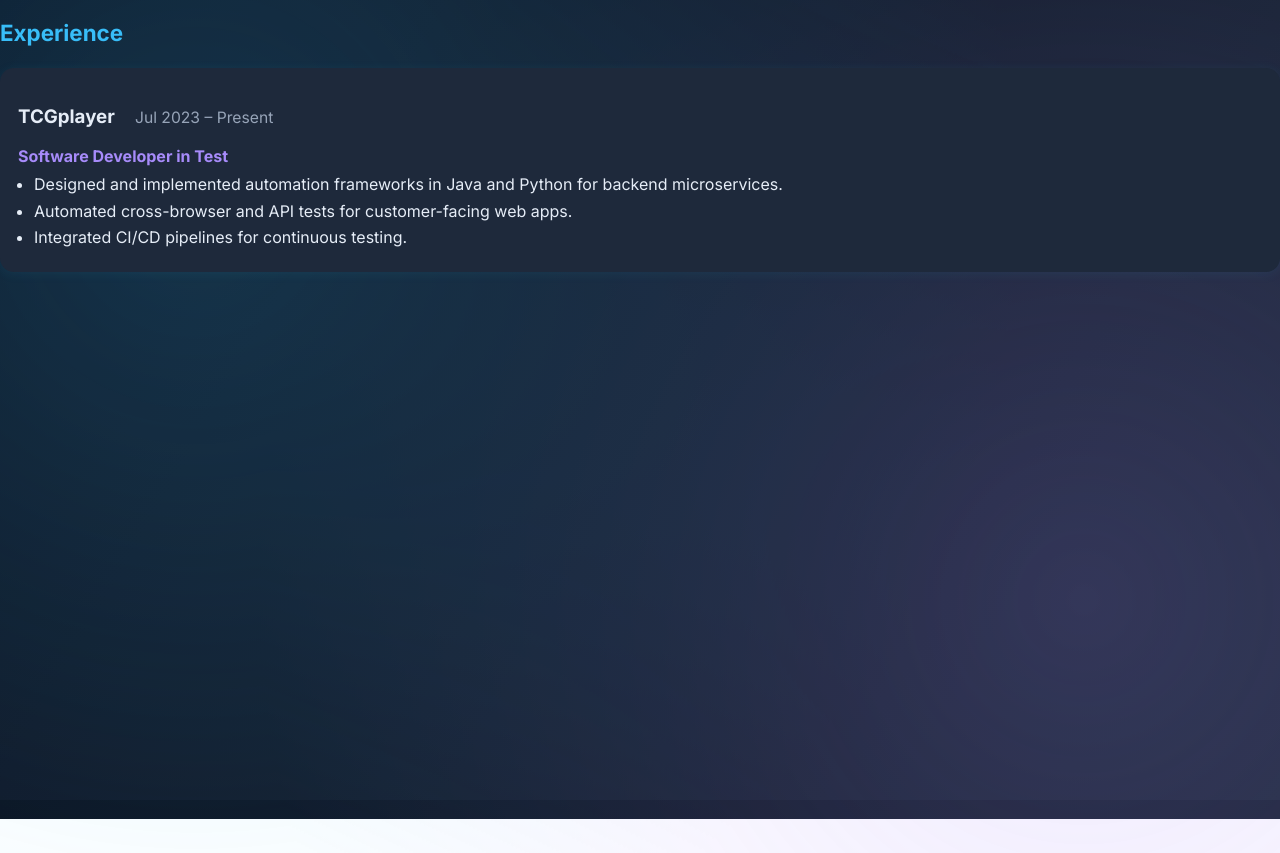
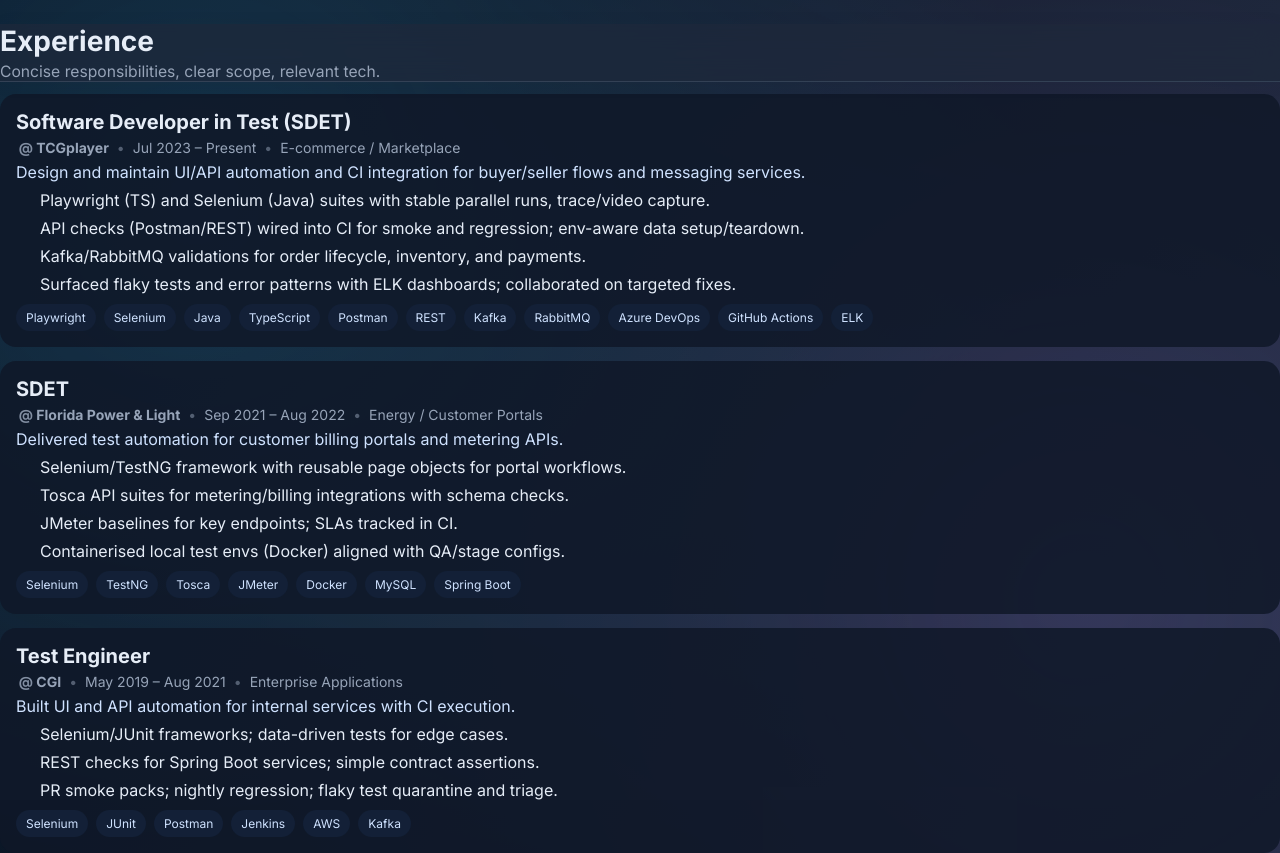
Before and after one commit to Rajavenkateshgurugubelli/portfolio, an Angular app: page /experience in a window 1280 px wide. Before the commit the page ends 819 px from the top, so only its background shows below. Built offline with nearby package versions, Linux system fonts and the light colour scheme.

Commit message:
working on website look

```diff
--- a/src/app/certs/certs.component.ts
+++ b/src/app/certs/certs.component.ts
@@ -7,10 +7,13 @@
   <section>
     <h2>Certifications</h2>
     <ul>
-      <li><a href="https://learn.microsoft.com/certifications/azure-fundamentals/" target="_blank" rel="noopener">AZ-900 — Azure Fundamentals</a></li>
-      <li><a href="https://university.tricentis.com/" target="_blank" rel="noopener">Tricentis Tosca — AS1/AS2</a></li>
-      <li><a href="https://university.tricentis.com/" target="_blank" rel="noopener">Tricentis — TDS1/TDS2</a></li>
-      <li><a href="https://university.tricentis.com/" target="_blank" rel="noopener">Tricentis — AU1/AU2</a></li>
+      <li><a href="https://learn.microsoft.com/certifications/azure-fundamentals/" target="_blank" rel="noopener">AZ-900 Azure Fundamentals</a></li>
+      <li><a href="https://university.tricentis.com/" target="_blank" rel="noopener">Tricentis Tosca  AS1</a></li>
+      <li><a href="https://university.tricentis.com/" target="_blank" rel="noopener">Tricentis Tosca  AS2</a></li>
+      <li><a href="https://university.tricentis.com/" target="_blank" rel="noopener">Tricentis Tosca  TDS1</a></li>
+      <li><a href="https://university.tricentis.com/" target="_blank" rel="noopener">Tricentis Tosca  TDS2</a></li>
+      <li><a href="https://university.tricentis.com/" target="_blank" rel="noopener">Tricentis Tosca  AE1</a></li>
+      <li><a href="https://university.tricentis.com/" target="_blank" rel="noopener">Tricentis Tosca  AE2</a></li>
     </ul>
   </section>
   `
--- a/src/app/experience/experience.component.css
+++ b/src/app/experience/experience.component.css
@@ -1,36 +1,67 @@
-.section-title {
-  color: var(--acc1);
-  font-size: 1.4rem;
-  font-weight: 700;
-  margin-bottom: 1em;
+:root{
+  --bg:#0b1220; --card:#0f172a; --line:#1e2a44;
+  --text:#e6edf7; --muted:#9aa7bd; --accent1:#7dd3fc; --accent2:#a78bfa;
 }
-.exp-grid {
-  display: grid;
-  grid-template-columns: 1fr;
-  gap: 24px;
+
+/* section header */
+.xp { margin: 24px 0 8px; }
+.xp-head { margin: 0 0 12px; }
+.xp-head h2 { margin: 0; font-size: 28px; }
+.muted { margin: 4px 0 0; color: var(--muted); }
+
+/* list */
+.xp-list {
+  list-style: none; margin: 0; padding: 0;
+  display: grid; gap: 14px;
 }
-.exp-card {
-  background: #1e293b;
-  border-radius: 14px;
-  color: #e6edf7;
-  padding: 18px;
-  box-shadow: 0 2px 12px rgba(56,189,248,0.08);
+@media (min-width: 1024px){
+  .xp-list { grid-template-columns: 1fr; }
 }
-.exp-date {
-  color: #97a4b8;
-  font-size: 0.98rem;
-  font-weight: 400;
-  margin-left: 1em;
+
+/* card */
+.xp-card{
+  background: var(--card);
+  border: 1px solid var(--line);
+  border-radius: 16px;
+  padding: 16px;
+  transition: border-color .18s ease, box-shadow .18s ease, transform .18s ease;
 }
-.exp-role {
-  font-weight: 600;
-  color: var(--acc2);
-  margin-bottom: 0.5em;
+.xp-card:hover{
+  transform: translateY(-2px);
+  border-color: #2b3b63;
+  box-shadow: 0 12px 24px rgba(0,0,0,.25);
 }
-.exp-card ul {
-  margin: 0.5em 0 0 1em;
-  padding: 0;
+
+/* top line */
+.xp-top{ display: grid; gap: 4px; margin-bottom: 6px; }
+.xp-title{ margin: 0; font-size: 20px; line-height: 1.25; }
+.xp-meta{ display: flex; flex-wrap: wrap; gap: 8px; align-items: center; color: var(--muted); font-size: 14px; }
+.xp-company{ font-weight: 700; position: relative; padding-left: 0.2em; }
+.xp-company::before{ content: '@ '; opacity: .85; } /* avoids escaping @ in template */
+.xp-dot{ opacity: .5; }
+
+/* summary */
+.xp-summary{ margin: 6px 0 8px; color: #cfe2ff; }
+
+/* bullets */
+.xp-bullets{
+  list-style: none; margin: 0 0 10px; padding: 0;
+  display: grid; gap: 8px;
 }
-.exp-card li {
-  margin-bottom: 0.4em;
+.xp-bullets li{ display: grid; grid-template-columns: 16px 1fr; gap: 8px; }
+.tick{
+  margin-top: .35em; width: 10px; height: 10px; border-radius: 3px;
+  background: linear-gradient(90deg, var(--accent1), var(--accent2));
 }
+
+/* stack chips */
+.xp-stack{ display: flex; flex-wrap: wrap; gap: 8px; }
+.chip{
+  background: #132037;
+  border: 1px solid var(--line);
+  color: #cfe2ff;
+  border-radius: 999px;
+  padding: 6px 10px;
+  font-size: 12px;
+  white-space: nowrap;
+}
--- a/src/app/experience/experience.component.html
+++ b/src/app/experience/experience.component.html
@@ -1,15 +1,33 @@
-<section>
-  <h2 class="section-title">Experience</h2>
-  <div class="exp-grid">
-    <div class="exp-card">
-      <h3>TCGplayer <span class="exp-date">Jul 2023 – Present</span></h3>
-      <div class="exp-role">Software Developer in Test</div>
-      <ul>
-        <li>Designed and implemented automation frameworks in Java and Python for backend microservices.</li>
-        <li>Automated cross-browser and API tests for customer-facing web apps.</li>
-        <li>Integrated CI/CD pipelines for continuous testing.</li>
+<section id="experience" class="xp">
+  <header class="xp-head">
+    <h2>Experience</h2>
+    <p class="muted">Concise responsibilities, clear scope, relevant tech.</p>
+  </header>
+
+  <ol class="xp-list">
+    <li class="xp-card" *ngFor="let r of roles">
+      <div class="xp-top">
+        <h3 class="xp-title">{{ r.title }}</h3>
+        <div class="xp-meta">
+          <span class="xp-company">{{ r.company }}</span>
+          <span class="xp-dot">•</span>
+          <span class="xp-period">{{ r.period }}</span>
+          <span class="xp-dot" *ngIf="r.domain">•</span>
+          <span class="xp-domain" *ngIf="r.domain">{{ r.domain }}</span>
+        </div>
+      </div>
+
+      <p class="xp-summary">{{ r.summary }}</p>
+
+      <ul class="xp-bullets">
+        <li *ngFor="let b of r.bullets">
+          <span class="tick" aria-hidden="true"></span>{{ b }}
+        </li>
       </ul>
-    </div>
-    <!-- Add more exp-card blocks for other jobs -->
-  </div>
+
+      <div class="xp-stack">
+        <span class="chip" *ngFor="let s of r.stack">{{ s.label }}</span>
+      </div>
+    </li>
+  </ol>
 </section>
--- a/src/app/experience/experience.component.ts
+++ b/src/app/experience/experience.component.ts
@@ -1,9 +1,79 @@
+import { CommonModule } from '@angular/common';
 import { Component } from '@angular/core';
+
+type Chip = { label: string };
+type Role = {
+  company: string;
+  title: string;
+  period: string;
+  domain?: string;
+  summary: string;
+  bullets: string[];
+  stack: Chip[];
+};
 
 @Component({
   selector: 'app-experience',
   standalone: true,
+  imports: [CommonModule],
   templateUrl: './experience.component.html',
   styleUrls: ['./experience.component.css']
 })
-export class ExperienceComponent {}
+export class ExperienceComponent {
+  roles: Role[] = [
+    {
+      company: 'TCGplayer',
+      title: 'Software Developer in Test (SDET)',
+      period: 'Jul 2023 – Present',
+      domain: 'E-commerce / Marketplace',
+      summary:
+        'Design and maintain UI/API automation and CI integration for buyer/seller flows and messaging services.',
+      bullets: [
+        'Playwright (TS) and Selenium (Java) suites with stable parallel runs, trace/video capture.',
+        'API checks (Postman/REST) wired into CI for smoke and regression; env-aware data setup/teardown.',
+        'Kafka/RabbitMQ validations for order lifecycle, inventory, and payments.',
+        'Surfaced flaky tests and error patterns with ELK dashboards; collaborated on targeted fixes.'
+      ],
+      stack: [
+        { label: 'Playwright' }, { label: 'Selenium' }, { label: 'Java' }, { label: 'TypeScript' },
+        { label: 'Postman' }, { label: 'REST' }, { label: 'Kafka' }, { label: 'RabbitMQ' },
+        { label: 'Azure DevOps' }, { label: 'GitHub Actions' }, { label: 'ELK' }
+      ]
+    },
+    {
+      company: 'Florida Power & Light',
+      title: 'SDET',
+      period: 'Sep 2021 – Aug 2022',
+      domain: 'Energy / Customer Portals',
+      summary:
+        'Delivered test automation for customer billing portals and metering APIs.',
+      bullets: [
+        'Selenium/TestNG framework with reusable page objects for portal workflows.',
+        'Tosca API suites for metering/billing integrations with schema checks.',
+        'JMeter baselines for key endpoints; SLAs tracked in CI.',
+        'Containerised local test envs (Docker) aligned with QA/stage configs.'
+      ],
+      stack: [
+        { label: 'Selenium' }, { label: 'TestNG' }, { label: 'Tosca' }, { label: 'JMeter' },
+        { label: 'Docker' }, { label: 'MySQL' }, { label: 'Spring Boot' }
+      ]
+    },
+    {
+      company: 'CGI',
+      title: 'Test Engineer',
+      period: 'May 2019 – Aug 2021',
+      domain: 'Enterprise Applications',
+      summary:
+        'Built UI and API automation for internal services with CI execution.',
+      bullets: [
+        'Selenium/JUnit frameworks; data-driven tests for edge cases.',
+        'REST checks for Spring Boot services; simple contract assertions.',
+        'PR smoke packs; nightly regression; flaky test quarantine and triage.'
+      ],
+      stack: [
+        { label: 'Selenium' }, { label: 'JUnit' }, { label: 'Postman' },
+        { label: 'Jenkins' }, { label: 'AWS' }, { label: 'Kafka' }
+      ]
+    }
+  ];
+}
--- a/src/app/home/home.component.css
+++ b/src/app/home/home.component.css
@@ -1,38 +1,52 @@
-.main-nav {
-  background: #1e293b;
-  padding: 0.5em 0;
-  margin-bottom: 2em;
-  box-shadow: 0 2px 8px #33415544;
+nav.main-nav {
+  background: rgba(30, 41, 59, 0.85);
+  backdrop-filter: blur(8px);
+  padding: 0.8em 0;
   position: sticky;
   top: 0;
-  z-index: 100;
+  z-index: 1000;
+  box-shadow: 0 2px 12px rgba(0, 0, 0, 0.15);
 }
-.main-nav ul {
+
+nav.main-nav ul {
   display: flex;
-  flex-direction: row;
-  gap: 2em;
   justify-content: center;
   align-items: center;
-  list-style-type: none; /* <-- removes bullet points */
+  gap: 2.5rem;
+  list-style: none;
   margin: 0;
   padding: 0;
 }
-.main-nav li {
+
+nav.main-nav li {
   display: inline-block;
-  margin: 0;
-  padding: 0;
 }
-.main-nav a {
-  color: var(--acc1, #8ab4f8);
+
+nav.main-nav a {
+  position: relative;
+  color: #f1f5f9;
   font-weight: 600;
+  font-size: 1.05rem;
   text-decoration: none;
-  font-size: 1.1rem;
-  padding: 0.5em 0.8em;
-  border-radius: 8px;
-  transition: background 0.2s, color 0.2s;
-  display: block;
+  padding: 0.4em 0;
+  transition: color 0.3s ease;
 }
-.main-nav a:hover {
-  background: var(--acc2, #334155);
-  color: #fff;
+
+nav.main-nav a::after {
+  content: '';
+  position: absolute;
+  bottom: -4px;
+  left: 0;
+  width: 0%;
+  height: 2px;
+  background: linear-gradient(90deg, #8ab4f8, #60a5fa);
+  transition: width 0.3s ease;
 }
+
+nav.main-nav a:hover {
+  color: #8ab4f8;
+}
+
+nav.main-nav a:hover::after {
+  width: 100%;
+}
--- a/src/app/home/home.component.ts
+++ b/src/app/home/home.component.ts
@@ -17,6 +17,7 @@
     CertsComponent,
     ContactComponent
   ],
-  templateUrl: './home.component.html'
+  templateUrl: './home.component.html',
+  styleUrls: ['./home.component.css']
 })
 export class HomeComponent {}
--- a/src/styles.css
+++ b/src/styles.css
@@ -1,4 +1,9 @@
 /* global styles */
+ul, li {
+  margin: 0;
+  padding: 0;
+  list-style: none;
+}
 :root {
   --bg1: #0b1220;
   --bg2: #1e293b;
```
Also changed, not shown: src/app/skills/skills.component.ts (+1 -1 lines).
